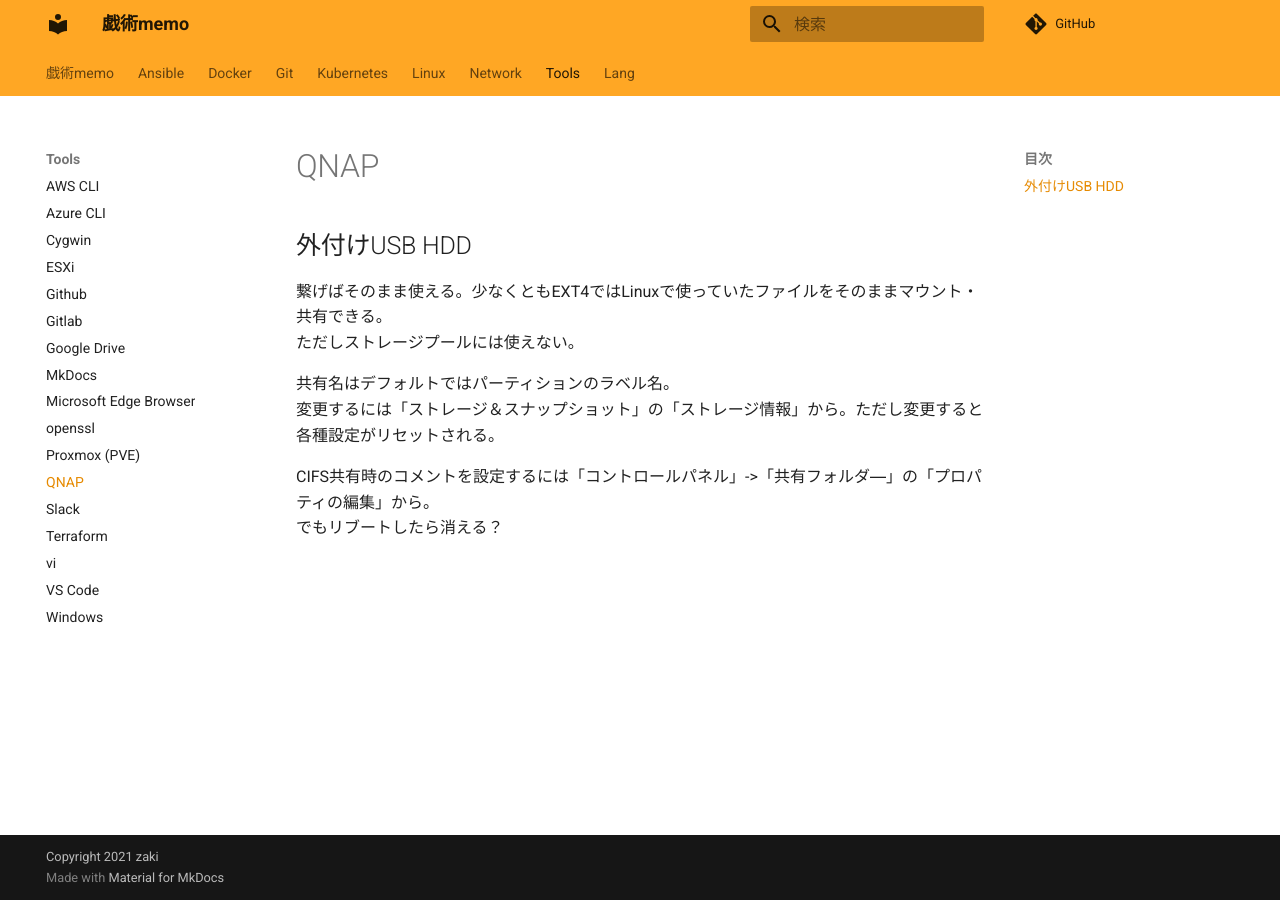
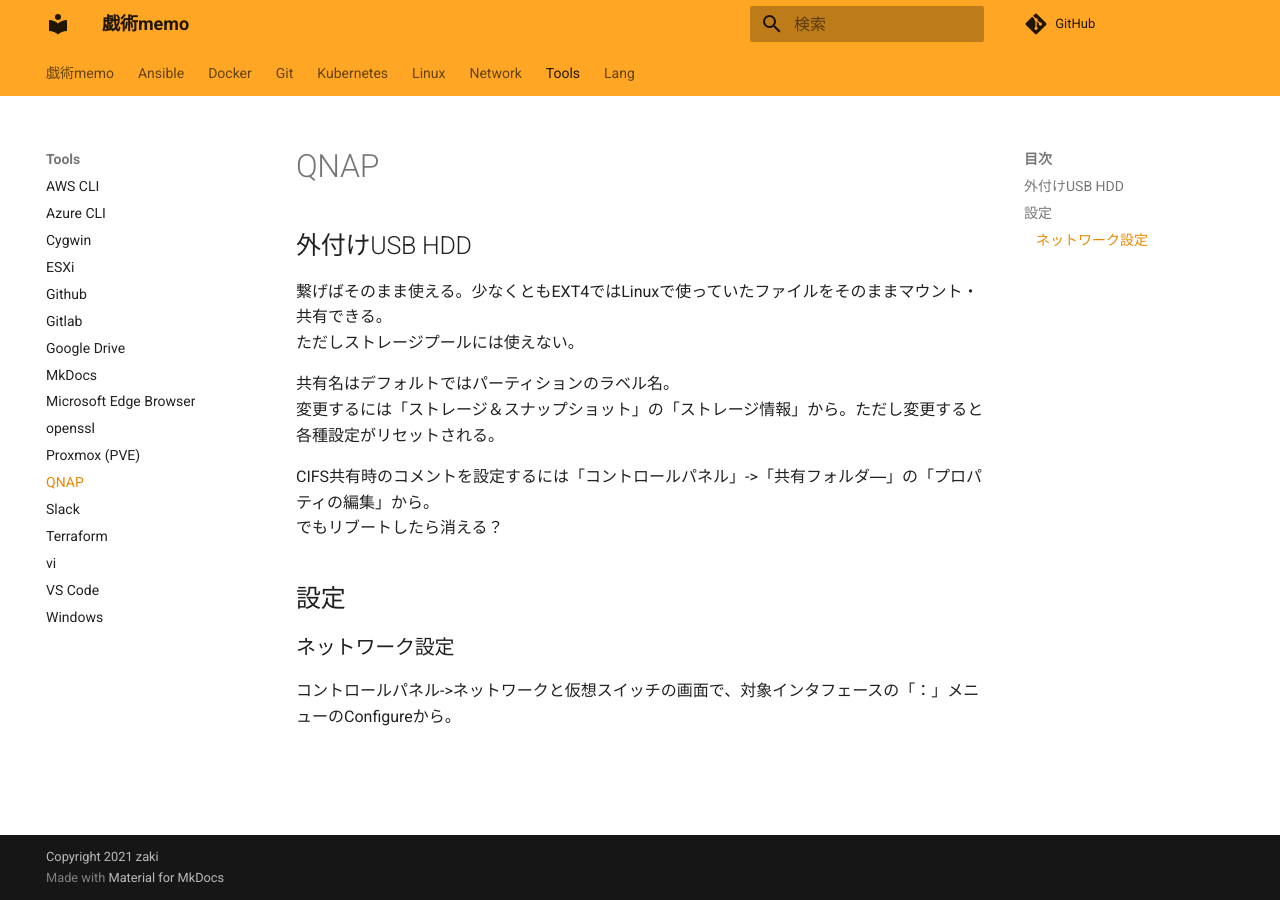
Before and after one commit to zaki-lknr/docs, an MkDocs documentation site: the page built from docs/Tools/qnap.md, in a window 1280 px wide. Built offline with MkDocs 1.6.1 and Material for MkDocs 9.7.7, drawn with Linux system fonts in a browser that asks for light colours; comment, search, counter and statistics services are not loaded.

Commit message:
add: tools/qnap: ネットワーク設定

```diff
--- a/docs/Tools/qnap.md
+++ b/docs/Tools/qnap.md
@@ -10,3 +10,9 @@
 
 CIFS共有時のコメントを設定するには「コントロールパネル」->「共有フォルダ―」の「プロパティの編集」から。
 でもリブートしたら消える？
+
+## 設定
+
+### ネットワーク設定
+
+コントロールパネル->ネットワークと仮想スイッチの画面で、対象インタフェースの「：」メニューのConfigureから。
```
